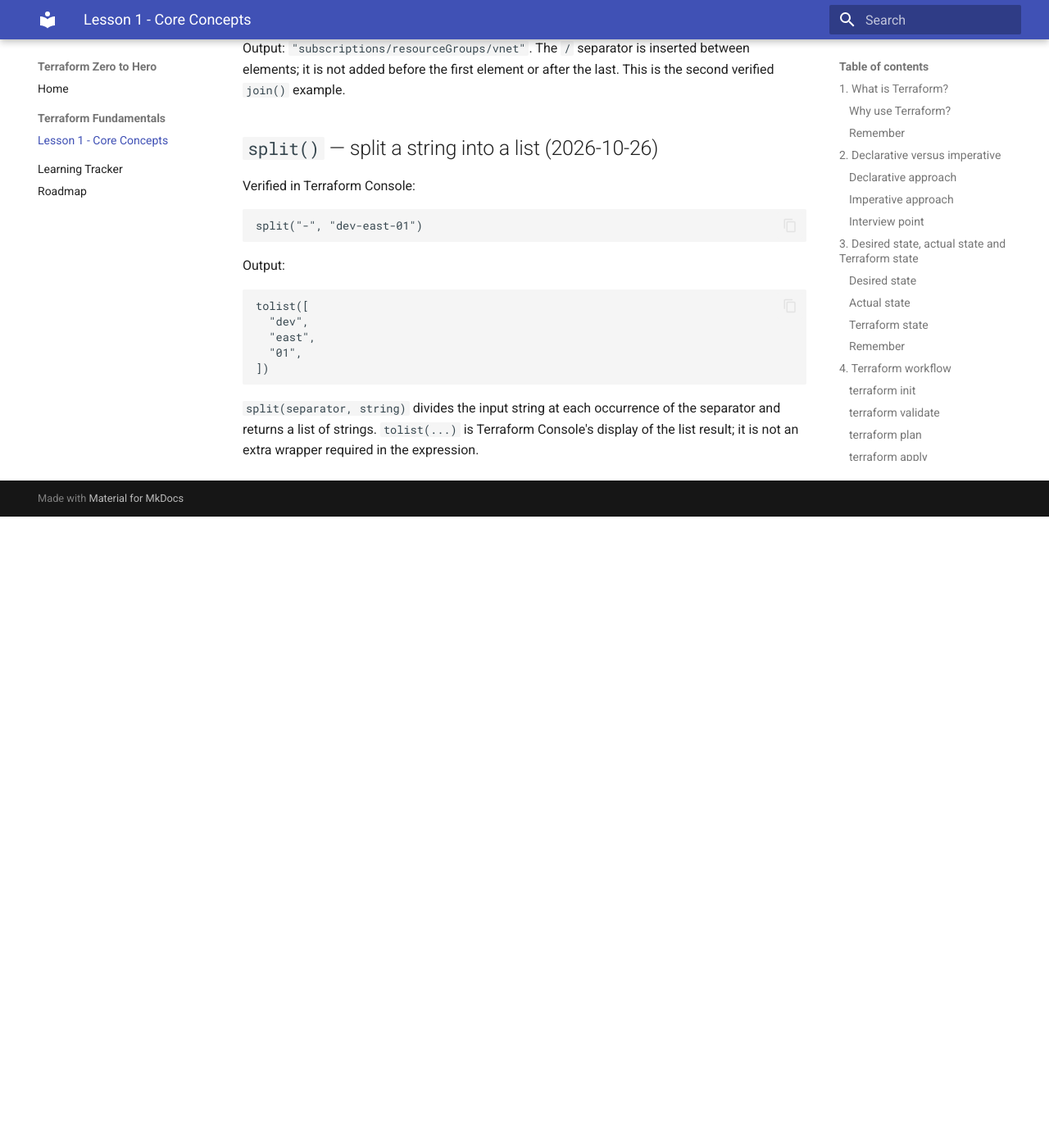
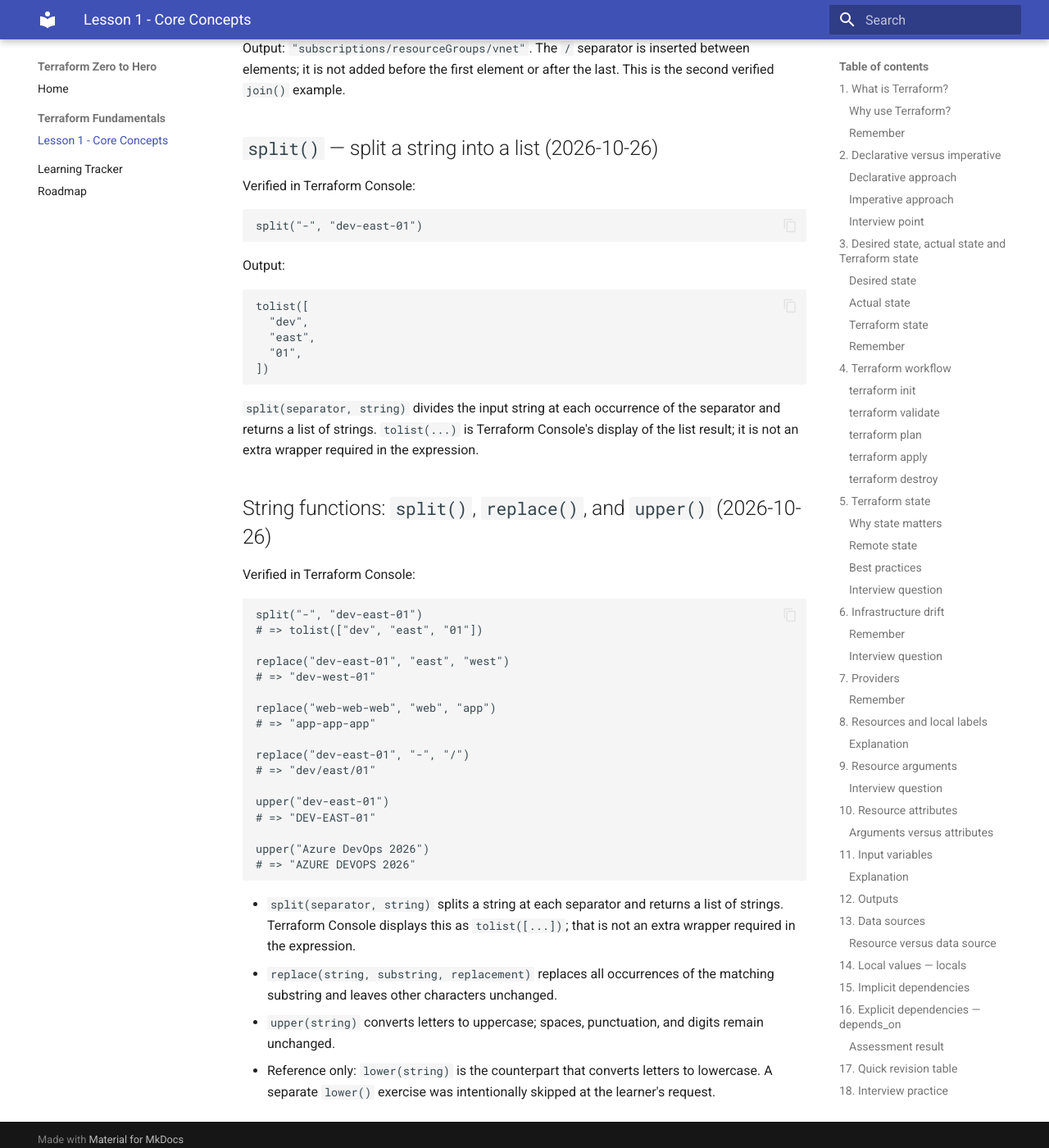
Before and after one commit to pshewale-dev/terraform-azure-lab, an MkDocs documentation site: the page built from docs/lesson-01-fundamentals.md, in a window 1280 px wide and 1400 px high, scrolled down 24786 px. Shown: the whole window at 82% size. Built offline with MkDocs 1.6.1 and Material for MkDocs 9.7.7, drawn with Linux system fonts in a browser that asks for light colours; before the commit the page ends 25416 px from its top, so only the background shows below that.

Commit message:
docs: record verified HCL string functions

````diff
--- a/docs/lesson-01-fundamentals.md
+++ b/docs/lesson-01-fundamentals.md
@@ -1056,3 +1056,33 @@ tolist([
 ```
 
 `split(separator, string)` divides the input string at each occurrence of the separator and returns a list of strings. `tolist(...)` is Terraform Console's display of the list result; it is not an extra wrapper required in the expression.
+
+
+## String functions: `split()`, `replace()`, and `upper()` (2026-10-26)
+
+Verified in Terraform Console:
+
+```hcl
+split("-", "dev-east-01")
+# => tolist(["dev", "east", "01"])
+
+replace("dev-east-01", "east", "west")
+# => "dev-west-01"
+
+replace("web-web-web", "web", "app")
+# => "app-app-app"
+
+replace("dev-east-01", "-", "/")
+# => "dev/east/01"
+
+upper("dev-east-01")
+# => "DEV-EAST-01"
+
+upper("Azure DevOps 2026")
+# => "AZURE DEVOPS 2026"
+```
+
+- `split(separator, string)` splits a string at each separator and returns a list of strings. Terraform Console displays this as `tolist([...])`; that is not an extra wrapper required in the expression.
+- `replace(string, substring, replacement)` replaces all occurrences of the matching substring and leaves other characters unchanged.
+- `upper(string)` converts letters to uppercase; spaces, punctuation, and digits remain unchanged.
+- Reference only: `lower(string)` is the counterpart that converts letters to lowercase. A separate `lower()` exercise was intentionally skipped at the learner's request.
````
